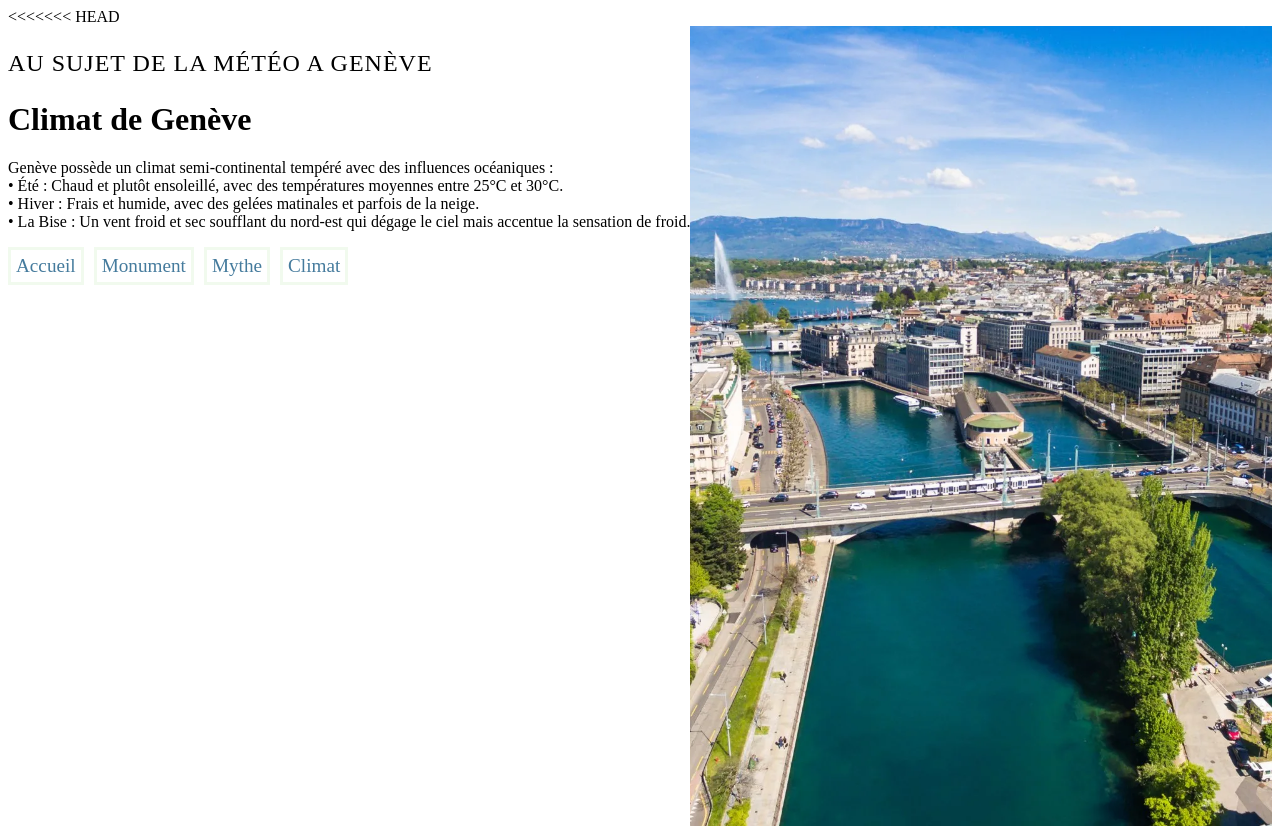
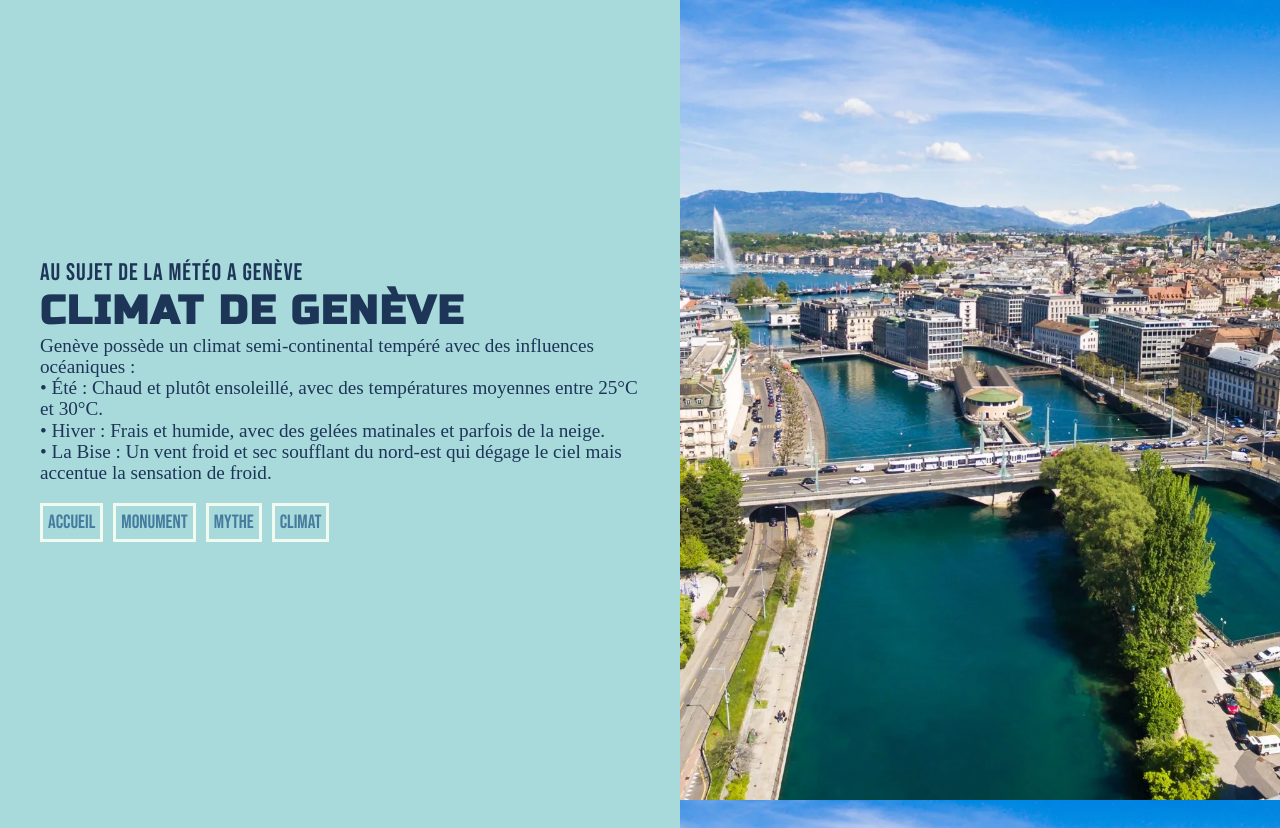
Before and after one commit to 7jok/region-geneve, a plain HTML site: page Html/Climat.html in a window 1280 px wide. Shown: the top 828 px of the page. Drawn offline with Linux system fonts and the light colour scheme.

Commit message:
final v4-final

```diff
--- a/Css/style.css
+++ b/Css/style.css
@@ -7,12 +7,9 @@
     --text-color: #edede9;
     --text-color2: #cea994;
     --border: #f5ebe0;
-<<<<<<< HEAD
     --hover: #edede9;
-=======
 
     /* Font */
->>>>>>> 1dc49587138a93aed91afcc37f12342a5fe74c4c
 
     --top-h1: Bebas Neue;
     --h1: Russo One ;
@@ -20,20 +17,14 @@
 
 }
 
-<<<<<<< HEAD
-=======
 /* Mythe */
 
->>>>>>> 1dc49587138a93aed91afcc37f12342a5fe74c4c
 body.mythe {
     --background: #2b2d42;
     --text-color: #edf2f4;
     --text-color2: #2378ef;
     --border: #8d99ae;
-<<<<<<< HEAD
     --hover: #9aabc9;
-=======
->>>>>>> 1dc49587138a93aed91afcc37f12342a5fe74c4c
 }
 
 /* Climat */
@@ -43,10 +34,7 @@ body.climat {
     --text-color: #1d3557;
     --text-color2: #457b9d;
     --border: #f1faee;
-<<<<<<< HEAD
     --hover: #c2eeee;;
-=======
->>>>>>> 1dc49587138a93aed91afcc37f12342a5fe74c4c
 }
 
 /* Monument */
@@ -56,17 +44,11 @@ body.monument {
     --text-color: #fefae0;
     --text-color2: #aef44b;
     --border: #283618;
-<<<<<<< HEAD
     --hover: #445c2b;
-}
-
-=======
-
 }
 
 /* Géneral */
 
->>>>>>> 1dc49587138a93aed91afcc37f12342a5fe74c4c
 * {
     box-sizing: border-box;
     margin: 0;
@@ -78,8 +60,6 @@ main {
     width: 100%;
 }
 
-<<<<<<< HEAD
-=======
 h1,h2,h3,h4 {
     letter-spacing: 2px;
     text-transform: uppercase;
@@ -89,7 +69,6 @@ h1,h2,h3,h4 {
 
 /* Index */
 
->>>>>>> 1dc49587138a93aed91afcc37f12342a5fe74c4c
 .conteneur {
     display: flex;
     flex-direction: column;
@@ -107,7 +86,6 @@ h1,h2,h3,h4 {
     font-family: var(--top-h1), sans-serif;
 }
 
-<<<<<<< HEAD
 h1 {
     letter-spacing: 2px;
     text-transform: uppercase;
@@ -115,8 +93,6 @@ h1 {
     font-family: var(--h1), sans-serif;
 }
 
-=======
->>>>>>> 1dc49587138a93aed91afcc37f12342a5fe74c4c
 .paragraph {
     font-family: var(--paragraph) monospace;
     font-size: 1.2rem;
@@ -140,11 +116,7 @@ h1 {
 }
 
 .conteneur-button .button:hover {
-<<<<<<< HEAD
     background-color: var(--hover);
-=======
-    background-color: #edede9;
->>>>>>> 1dc49587138a93aed91afcc37f12342a5fe74c4c
 }
 
 .button-link {
--- a/Html/Climat.html
+++ b/Html/Climat.html
@@ -1,4 +1,3 @@
-<<<<<<< HEAD
 <!DOCTYPE html>
 <html lang="fr">
 <head>
@@ -51,7 +50,6 @@
         <img src="../Img/Climat/Jet-Eau-Climat.webp" alt="" class="image">
     </main>
 </body>
-=======
 <!DOCTYPE html>
 <html lang="fr">
 <head>
@@ -104,5 +102,4 @@
         <img src="../Img/Climat/Jet-Eau-Climat.webp" alt="Jet d'eau pour le climat" class="image">
     </main>
 </body>
->>>>>>> 1dc49587138a93aed91afcc37f12342a5fe74c4c
 </html>
```
Also changed, not shown: Html/Monument.html (+0 -3 lines), Html/Mythe.html (+0 -3 lines), index.html (+0 -3 lines).
